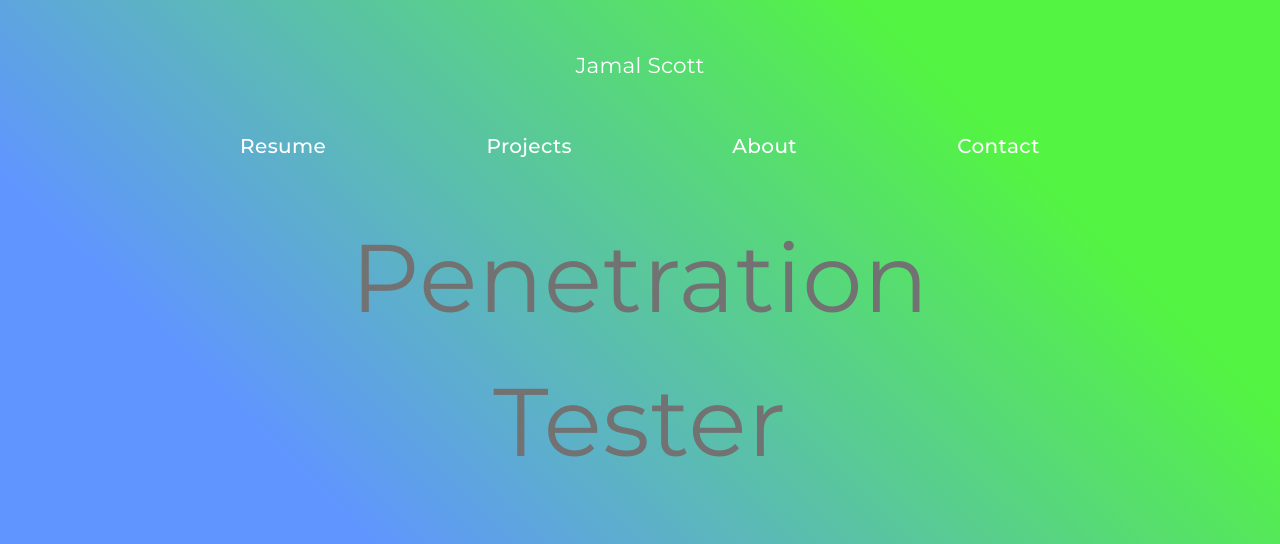
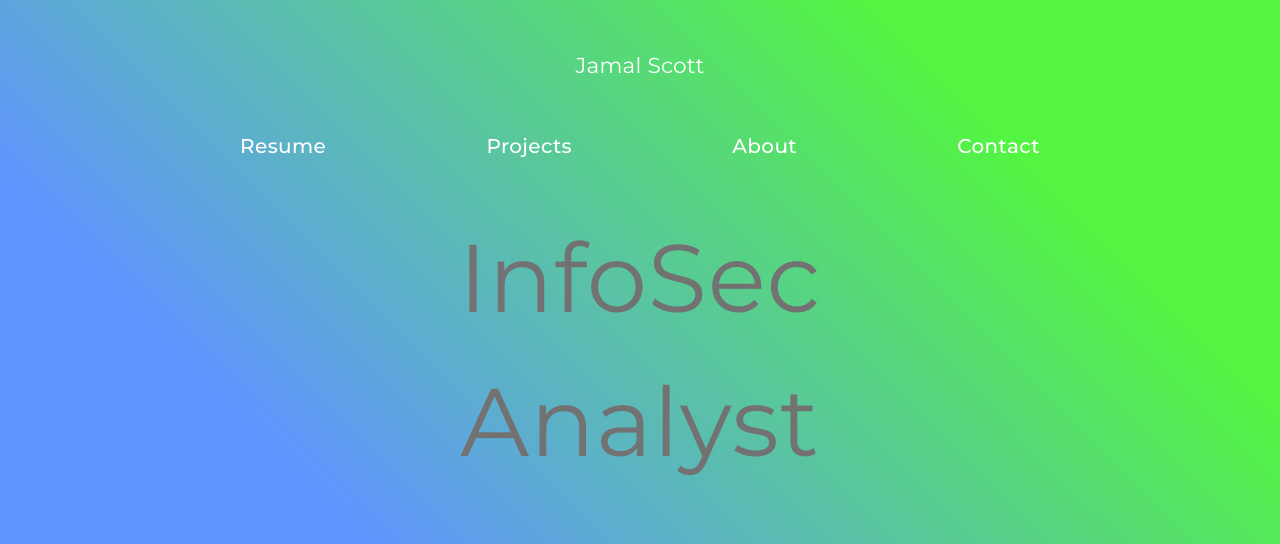
Before and after one commit to dumorewithcode/portfolio, a Gatsby site in the folder client/: page / in a window 1280 px wide. Shown: the top 544 px of the page. Built offline with nearby package versions, Linux system fonts and the light colour scheme; Gatsby itself is replaced by a stand-in of ours.

Commit message:
updated main

```diff
--- a/client/src/client/components/Index/Main/Main.js
+++ b/client/src/client/components/Index/Main/Main.js
@@ -47,10 +47,10 @@ function Main(props) {
     <div id='mainRoot' className={classes.root}>
         <div className={classNames(classes.textContainer, "textContainer")}>
         <Typography className={classNames(classes.text, "text")}>
-          Penetration
+          InfoSec
         </Typography>
         <Typography className={classNames(classes.text, "text")}>
-          Tester
+          Analyst
         </Typography>
         </div>
     </div>
```
Also changed, not shown: 1 other file.
